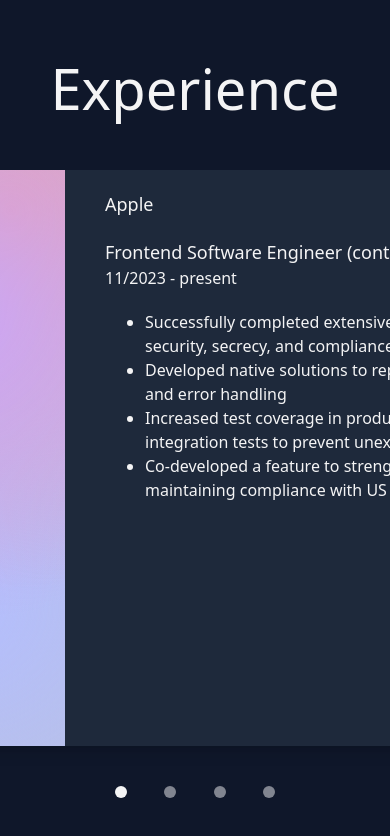
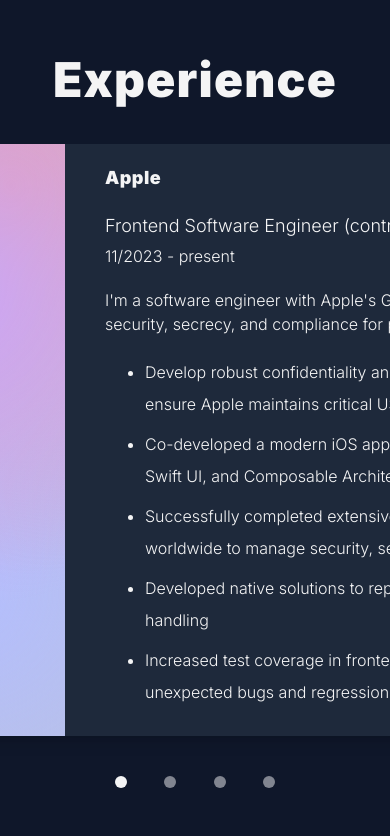
Before and after one commit to jrobinparker/portfolio-2025, a React (Vite) app: page /experience in a window 390 px wide. Shown: the top 836 px of the page. Built offline with nearby package versions, Linux system fonts and the light colour scheme.

Commit message:
Add fonts, polish experience components. Responsive designs WIP

```diff
--- a/package.json
+++ b/package.json
@@ -10,6 +10,7 @@
     "preview": "vite preview"
   },
   "dependencies": {
+    "@fontsource/inter": "^5.1.1",
     "react": "^18.3.1",
     "react-dom": "^18.3.1",
     "react-router": "^7.1.1"
--- a/src/components/Card/CardTextContainer.tsx
+++ b/src/components/Card/CardTextContainer.tsx
@@ -2,19 +2,21 @@
     company: string;
     title: string;
     years: string;
+    about: string;
     accomplishments: string[];
 }
 
-export default function CardTextContainer({ company, title, years, accomplishments }: CardTextContainerProps) {
+export default function CardTextContainer({ company, title, years, about, accomplishments }: CardTextContainerProps) {
     return (
         <div className="text-left w-3/5 h-full p-5 pl-10 text-bg">
-            <h1 className="2xl:text-xl text-lg font-weight-bold mb-5">{company}</h1>
-            <h2 className="2xl:text-xl text-lg font-weight-semibold">{title}</h2>
-            <p className="2xl:text-xl text-md mb-5">
+            <h1 className="2xl:text-2xl text-lg font-weight-bold mb-5">{company}</h1>
+            <h2 className="2xl:text-xl text-lg font-weight-semibold mb-1">{title}</h2>
+            <h2 className="2xl:text-xl text-md mb-5">
               {years}
-            </p>
-            <ul className="list-disc pl-10 md:text-base">
-              {accomplishments.map((acc: string) => <li>{acc}</li>)}
+            </h2>
+            <p className="mb-5">{about}</p>
+            <ul className="list-disc pl-10 md:text-base leading-loose">
+              {accomplishments.map((acc: string) => <li className="mb-2">{acc}</li>)}
             </ul>
           </div>
     )
--- a/src/components/Experience/Experience.tsx
+++ b/src/components/Experience/Experience.tsx
@@ -39,20 +39,21 @@
   }
   return (
     <div className="w-full h-full flex flex-col place-content-center">
-      <h1 className="text-zinc-100 mb-10">Experience</h1>
+      <h1 className="text-zinc-100 mb-10 text-5xl">Experience</h1>
         <div className="flex flex-row place-content-center">
           <ChevronLeft className="place-self-center text-zinc-100 ml-10 cursor-pointer hover:animate-pulse" size={42} strokeWidth={3} onClick={debouncedClick('backward')} />
           <Card expIdx={expIdx}>
             <CardImageContainer>
                 <div className="place-items-center grid grid-rows-3 grid-flow-col gap-10">
                   {experienceList[expIdx].tech
-                    .map(tech => <img src={tech} className="max-w-28" />)}
+                    .map(tech => <img src={tech} className="max-w-28" loading="lazy" />)}
                 </div>
             </CardImageContainer>
             <CardTextContainer
               company={experienceList[expIdx].company}
               title={experienceList[expIdx].title}
               years={experienceList[expIdx].years}
+              about={experienceList[expIdx].about}
               accomplishments={experienceList[expIdx].accomplishments}
             />
           </Card>
--- a/src/components/Experience/experienceList.ts
+++ b/src/components/Experience/experienceList.ts
@@ -19,12 +19,13 @@
 		years: '11/2023 - present',
 		link: 'https://www.apple.com',
 		tech: [jsLogo, swiftLogo, tailwindLogo, tsLogo, emberLogo, phpLogo],
-		about: `I'm currently a frontend software engineer with Apple's Global Security Tools team, where we build and maintain apps that manage security, secrecy, and compliance for project teams throughout Apple.`,
+		about: `I'm a software engineer with Apple's Global Security Tools team, where we build and maintain apps that manage security, secrecy, and compliance for project teams throughout Apple.`,
 		accomplishments: [
-			'Successfully completed extensive upgrades to five apps used by Apple employees worldwide to manage security, secrecy, and compliance',
-			'Developed native solutions to replace outdated fetch and modal packages, improving functionality, speed, and error handling',
-			'Increased test coverage in product management frontend repo by 20% with detailed acceptance and integration tests to prevent unexpected bugs and regressions',
-			'Co-developed a feature to strengthen access controls for non-US employees to confidential projects, maintaining compliance with US export controls'
+			'Develop robust confidentiality and project disclosure features in Ember, JavaScript, and TypeScript to ensure Apple maintains critical US government compliance',
+			`Co-developed a modern iOS app to replace Apple's legacy prototype management software using Swift, Swift UI, and Composable Architecture, increasing usage by 10%`,
+			'Successfully completed extensive upgrades to five legacy apps used by thousands of Apple employees worldwide to manage security, secrecy, and compliance',
+			'Developed native solutions to replace outdated packages, improving functionality, speed, and error handling',
+			'Increased test coverage in frontend repos by 20% with detailed acceptance and integration tests to prevent unexpected bugs and regressions'
 		]
 	},
 	{
@@ -35,11 +36,12 @@
 		company: 'Agrian by Telus Agronomy',
 		link: 'https://www.telus.com/agcg/products/agronomy',
 		tech: [jsLogo, tailwindLogo, jiraLogo, tsLogo, emberLogo, jdLogo],
-		about: `At Telus Agronomy, I developed and maintained data-driven user interfaces for the company's next-gen and legacy apps, which are used daily by over 225,000 large-scale agricultural companies and food distributors to grow and distribute the food we eat every day.`,
+		about: `In my second year at Telus Agronomy, I oversaw development of new features for Agrian’s agricultural compliance tools and led daily standups, monthly retros and sprint plannings for an agile team of four frontend engineers.`,
 		accomplishments: [
-            `Built new features for Telus' suite of compliance tools, which have processed 1 billion+ acres of land across the US to ensure that pesticides and fertilizers are used in compliance with state regulations`,
-            `Developed and maintained mapping features in John Deere's MyJohnDeere UI`,
-            `Helped build a custom agricultural product dashboard for the largest agriculture cooperative in Canada and significantly improved the performance, reducing creation time from over a minutes to 5 seconds`,
+            `Led the frontend team through the first phase of the compliance feature initiative, with a successful demo at California Association of Pest Control Advisers (CAPCA) resulting in a 10% increase in customers`,
+            `Managed porting of legacy apps into Agrian's next-gen web UI, leading to higher retention rates for long-term customers`,
+            `Reduced sprint plannings from 3+ hours to 1 hour with frequent backlog refinement sessions`,
+			'Held weekly mentoring sessions for two junior developers, covering all aspects of frontend software development'
 		]
 	},
 	{
@@ -52,7 +54,8 @@
 		accomplishments: [
             `Built new features for Telus' suite of compliance tools, which have processed 1 billion+ acres of land across the US to ensure that pesticides and fertilizers are used in compliance with state regulations`,
             `Developed and maintained mapping features in John Deere's MyJohnDeere UI`,
-            `Helped build a custom agricultural product dashboard for the largest agriculture cooperative in Canada and significantly improved the performance, reducing creation time from over a minutes to 5 seconds`,
+            `Built a custom agricultural product dashboard for the largest agriculture cooperative in Canada and significantly improved the performance, reducing creation time from over a minutes to 5 seconds`,
+			'Created a tool for state permit holders to set names for each field within their permit based on the commodity or location of the field, significantly reducing time spent re-entering detailed farm permit data'
 		]
 	},
 	{
@@ -61,12 +64,14 @@
 		years: '4/2020 - 7/2021',
 		link: 'https://www.analysisgroup.com',
 		tech: [jsLogo, sharepointLogo, pandasLogo, reactLogo, pythonLogo, flaskLogo],
-		about: `Although I joined Analysis Group as a research assistant, I started teaching myself how to program in 2018 and, in my final year with the company, used my self-taught skills to build tools that improved internal business processes.`,
+		about: `Although I joined Analysis Group as a research assistant, I started teaching myself how to program in 2017 and, in my final year with the company, used my self-taught skills to build tools that improved internal business processes.`,
         accomplishments: [
-            'Developed a daily automated report of experience data from all staff profiles in Python, which optimized case staffing turn-around times by 50%',
+            'Developed a daily automated report of experience data from all staff profiles in Python using Selenium and Pandas, which optimized case staffing turn-around times by 50%',
             'Automated analysis of staff resumes using Pandas and Natural Language Toolkit in Python, giving managers the ability to quickly build project teams',
-            `Built an event app usage data dashboard with React and Python that provided actionable insights into app usage, reducing the following year's app cost by 25%`,
-            `Created a course content download app for the firm's LMS using React and axios which helped reduce course creation times by 50%.`
+            `Built an event app usage data dashboard with a React frontend and a backend powered by Flask and Bokeh that provided actionable insights into app usage, reducing the following year's app cost by 25%`,
+            `Created a course content download app for the firm's LMS using React and axios which helped reduce course creation times by 50%`,
+			'Built course program pages, email templates, and custom styling in training portal using HTML, CSS, and JavaScript',
+			'Developed collaborative SharePoint sites for administrative teams using HTML, CSS, JavaScript, and jQuery'
         ]
 	}
 ];
--- a/src/index.css
+++ b/src/index.css
@@ -9,8 +9,18 @@
   height: 100vh;
   max-height: 100vh;
   @apply bg-slate-900;
+  font-family: 'Inter';
 }
 
 h1 {
-  font-size: 3.5em;
+  font-weight: 600;
+  @apply tracking-wide;
 }
+
+h2 {
+  font-weight: 300;
+}
+
+li, p {
+  font-weight: 300;
+}
```
Also changed, not shown: src/main.tsx (+7 -0 lines), 1 other file (tests, documents, lock files or other folders).
